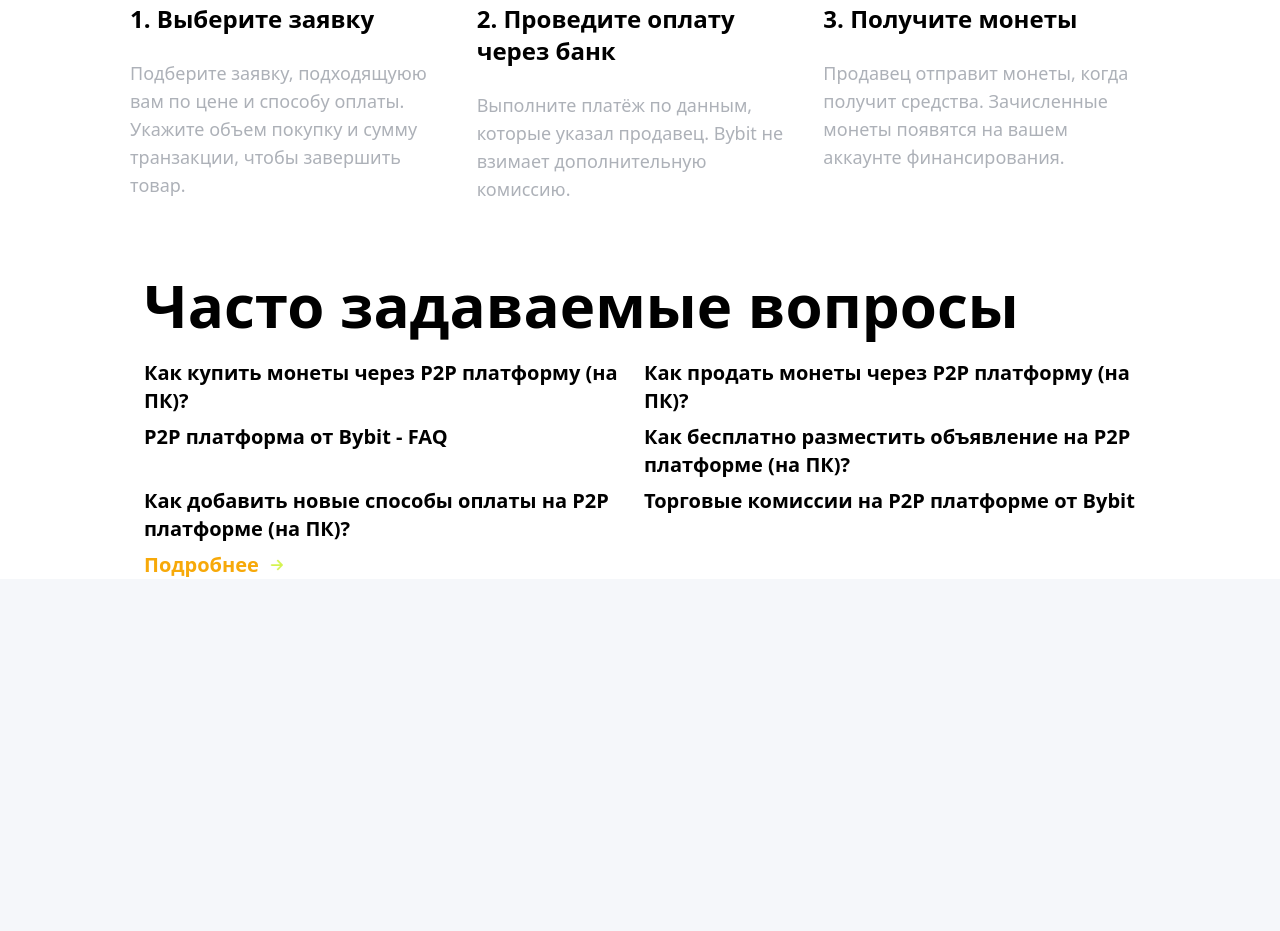
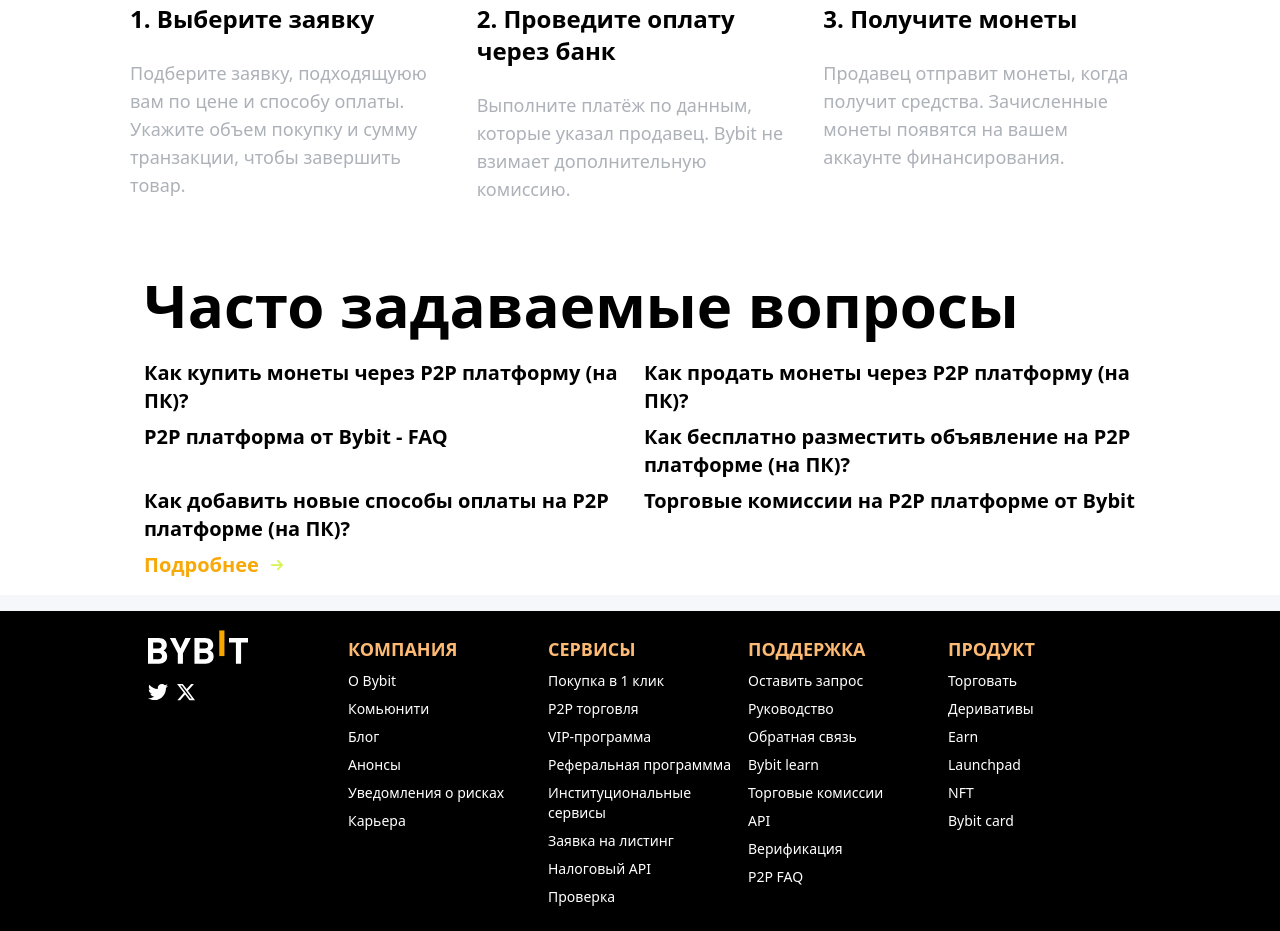
Before and after one commit to Hron0/birzha, a plain HTML site: page index.html in a window 1280 px wide. Shown: the part 1691-2622 px from the top of the page. Before the commit the page ends 2295 px from the top, so only its background shows below. Drawn offline with nearby package versions, Linux system fonts and the light colour scheme.

Commit message:
footer & interface w. grids

```diff
--- a/css/styles.css
+++ b/css/styles.css
@@ -14,9 +14,11 @@
     min-height: 100vh;
     overflow-x: hidden;
     background-color: #f5f7fa;
-    padding-bottom: 25px;
 }
 
+.grid-rows-5-auto{
+    grid-template-rows: repeat(5, auto);
+}
 
 .wrapper {
     width: 80vw;
--- a/index.html
+++ b/index.html
@@ -163,7 +163,8 @@
                 <h6 class="text-[#b6bac0] lg:block hidden">Доступно|Лимиты</h6>
                 <h6 class="text-[#b6bac0] lg:block hidden">Способ оплаты</h6>
                 <div class="flex bg-orange-300 w-fit md:px-2 md:py-1 px-2 py-1 rounded-xl ">
-                <h6 class="text-white text-center 2xl:text-base text-sm xl:block hidden">Taker 0 Комиссии за транзакции
+                    <h6 class="text-white text-center 2xl:text-base text-sm xl:block hidden">Taker 0 Комиссии за
+                        транзакции
                     </h6>
                     <h6 class="text-white text-center xl:hidden block ">0 комиссии</h6>
                 </div>
@@ -323,7 +324,7 @@
 
         </div>
 
-            <div class="flex flex-row gap-2 self-end">
+        <div class="flex flex-row gap-2 self-end pr-6">
             <button class="px-3 py-1 rounded-lg bg-[#f5f7fa]">
                 <img src="./images/arrow-left-solid.svg" alt="" class="w-[10px] h-[10px]">
             </button>
@@ -350,7 +351,7 @@
     </div>
 
     <div
-        class="w-full bg-white mt-12 flex flex-col gap-8 items-center xl:pt-[10rem] lg:pt-[6rem] md:pt-[5rem] pt-[3rem] xl:px-[8rem] lg:px-[5rem] md:px-[4rem]">
+        class="w-full bg-white mt-12 flex flex-col gap-8 items-center xl:pt-[10rem] lg:pt-[6rem] md:pt-[5rem] pt-[3rem] pb-4 xl:px-[8rem] lg:px-[5rem] md:px-[4rem]">
         <div class="flex flex-col gap-12 sm:items-start items-center 2xl:w-[65vw] w-full relative">
             <h1 class="font-bold lg:text-6xl md:text-2xl text-xl sm:px-0 px-[2rem]">Совершайте P2P-сделки в три шага и
                 покупайте
@@ -376,7 +377,8 @@
                         <h1 class="font-bold sm:text-2xl text-sm sm:h-auto h-[80px] sm:text-left text-center">1.
                             Выберите
                             заявку</h1>
-                        <h4 class="break-words text-[#adb1b8] lg:text-lg sm:text-base text-[1rem] sm:text-left text-center">
+                        <h4
+                            class="break-words text-[#adb1b8] lg:text-lg sm:text-base text-[1rem] sm:text-left text-center">
                             Подберите заявку,
                             подходящуюю вам по цене и способу
                             оплаты. Укажите объем покупку и сумму транзакции, чтобы завершить товар.</h4>
@@ -392,7 +394,8 @@
                     <div class="flex flex-col gap-6 sm:border-0 border-r-[1px] sm:h-auto h-[344px] px-[2px]">
                         <h1 class="font-bold sm:text-2xl text-sm sm:h-auto h-[80px] sm:text-left text-center">2.
                             Проведите оплату через банк</h1>
-                        <h4 class="break-words text-[#adb1b8] lg:text-lg sm:text-base text-[1rem] sm:text-left text-center">
+                        <h4
+                            class="break-words text-[#adb1b8] lg:text-lg sm:text-base text-[1rem] sm:text-left text-center">
                             Выполните платёж по
                             данным, которые указал
                             продавец. Bybit не взимает дополнительную комиссию.</h4>
@@ -407,7 +410,8 @@
                         <h1 class="font-bold sm:text-2xl text-sm sm:h-auto h-[80px] sm:text-left text-center">3.
                             Получите
                             монеты</h1>
-                        <h4 class="break-words text-[#adb1b8] lg:text-lg sm:text-base text-[1rem] sm:text-left text-center">
+                        <h4
+                            class="break-words text-[#adb1b8] lg:text-lg sm:text-base text-[1rem] sm:text-left text-center">
                             Продавец отправит
                             монеты,
                             когда получит средства.
@@ -451,6 +455,59 @@
 
     </div>
 
+
+    <div class="flex items-start justify-center w-full h-fit bg-black lg:py-4 py-2">
+        <div class="2xl:w-[65vw] xl:w-[80vw] lg:w-[100vw] md:w-[100vw] w-full grid md:grid-cols-5 grid-rows-5-auto md:gap-x-4 px-5">
+            <div class="flex flex-col gap-4">
+                <img src="./images/logo-white.svg" alt="" class="w-[100px]">
+                <div class="flex flex-row gap-2">
+                    <img src="./images/twitter.svg" alt="" class="w-[20px]">
+                    <img src="./images/x-twitter.svg" alt="" class="w-[20px]">
+                </div>
+            </div>
+            <div class="flex md:flex-col flex-row md:flex-nowrap flex-wrap md:gap-2 gap-3 py-2 sm:items-start items-center">
+                <h1 class="text-orange-300 text-lg font-bold">КОМПАНИЯ</h1>
+                <a href="" class="text-sm text-white">О Bybit</a>
+                <a href="" class="text-sm text-white">Комьюнити</a>
+                <a href="" class="text-sm text-white">Блог</a>
+                <a href="" class="text-sm text-white">Анонсы</a>
+                <a href="" class="text-sm text-white">Уведомления о рисках</a>
+                <a href="" class="text-sm text-white">Карьера</a>
+            </div>
+            <div class="flex md:flex-col flex-row md:flex-nowrap flex-wrap md:gap-2 gap-3 py-2 sm:items-start items-center">
+                <h1 class="text-orange-300 text-lg font-bold">СЕРВИСЫ</h1>
+                <a href="" class="text-sm text-white">Покупка в 1 клик</a>
+                <a href="" class="text-sm text-white">P2P торговля</a>
+                <a href="" class="text-sm text-white">VIP-программа</a>
+                <a href="" class="text-sm text-white">Реферальная программма</a>
+                <a href="" class="text-sm text-white">Институциональные сервисы</a>
+                <a href="" class="text-sm text-white">Заявка на листинг</a>
+                <a href="" class="text-sm text-white">Налоговый API</a>
+                <a href="" class="text-sm text-white">Проверка</a>
+            </div>
+            <div class="flex md:flex-col flex-row md:flex-nowrap flex-wrap md:gap-2 gap-3 py-2 sm:items-start items-center">
+                <h1 class="text-orange-300 text-lg font-bold">ПОДДЕРЖКА</h1>
+                <a href="" class="text-sm text-white">Оставить запрос</a>
+                <a href="" class="text-sm text-white">Руководство</a>
+                <a href="" class="text-sm text-white">Обратная связь</a>
+                <a href="" class="text-sm text-white">Bybit learn</a>
+                <a href="" class="text-sm text-white">Торговые комиссии</a>
+                <a href="" class="text-sm text-white">API</a>
+                <a href="" class="text-sm text-white">Верификация</a>
+                <a href="" class="text-sm text-white">P2P FAQ</a>
+            </div>
+            <div class="flex md:flex-col flex-row md:flex-nowrap flex-wrap md:gap-2 gap-3 py-2 sm:items-start items-center">
+                <h1 class="text-orange-300 text-lg font-bold">ПРОДУКТ</h1>
+                <a href="" class="text-sm text-white">Торговать</a>
+                <a href="" class="text-sm text-white">Деривативы</a>
+                <a href="" class="text-sm text-white">Earn</a>
+                <a href="" class="text-sm text-white">Launchpad</a>
+                <a href="" class="text-sm text-white">NFT</a>
+                <a href="" class="text-sm text-white">Bybit card</a>
+            </div>
+        </div>
+    </div>
+
     <script src="script.js"></script>
 </body>
 
```
Also changed, not shown: images/logo-white.svg (added), images/twitter.svg (added), images/x-twitter.svg (added). Lines whose indentation alone changed are shown as unchanged.
